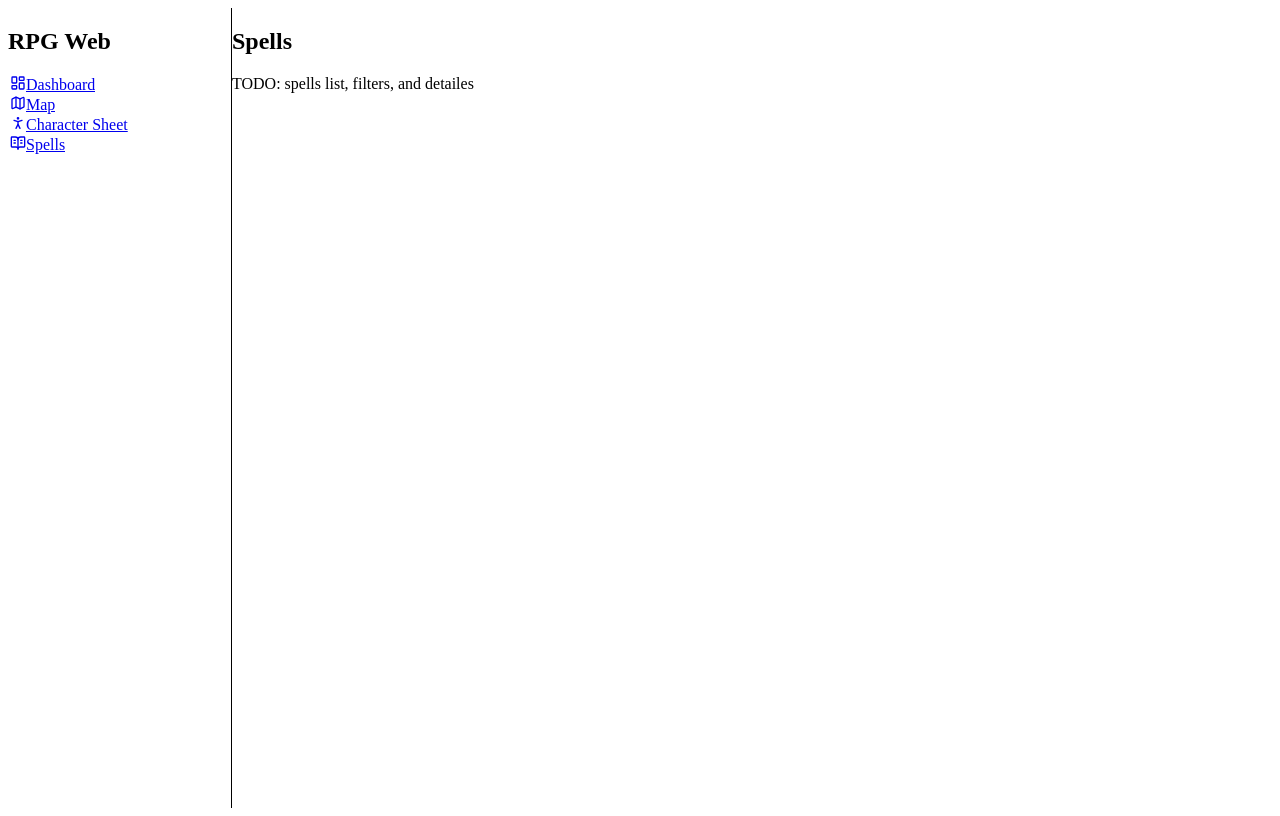
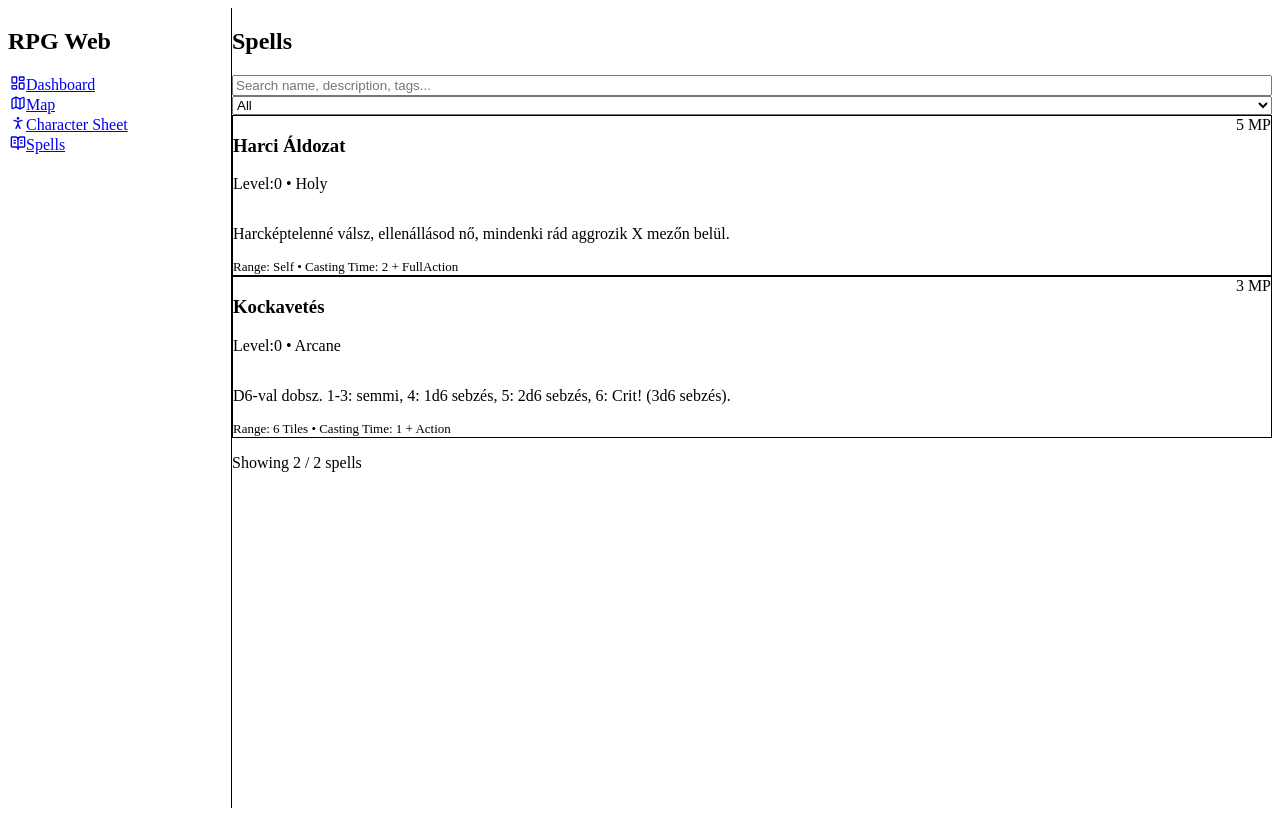
Before and after one commit to Myseriae/rpg-web, a React (Vite) app: page /spells in a window 1280 px wide. Built offline with nearby package versions, Linux system fonts and the light colour scheme.

Commit message:
feat(spells): types, seed data, filters, list + card

```diff
--- /dev/null
+++ b/src/features/spells/components/SpellCard.tsx
@@ -0,0 +1,29 @@
+import type { Spell } from "../types.ts";
+
+export default function SpellCard({ spell }: { spell: Spell }) {
+  return (
+    <article className="rounded-lg border border-zinc-800 bg-zinc-900/60 p-4 hover:bg-zinc-900 transition-colors">
+      <header className="flex items-start justify-between gap-4">
+        <div>
+          <h3 className="text-lg font-semibold leading-tight">{spell.name}</h3>
+          <p className="text-xs text-zinc-400">
+            Level:{spell.level} • {spell.element}
+          </p>
+        </div>
+        <span className="text-xs rounded px-2 py-1 bg-zinc-800 text-zinc-300">
+          {spell.manaCost} MP
+        </span>
+      </header>
+
+      <p className="mt-3 text-sm text-zinc-300 line-clamp-3">
+        {spell.description}
+      </p>
+
+      {/* TODO: render tags as small chips; e.g., damage/aoe/control */}
+      {/* Tip: map spell.tags to <span className="text-[10px] ..."> */}
+      <footer className="mt-3 text-[13px] text-zinc-400">
+        Range: {spell.range} • Casting Time: {spell.castingTime}
+      </footer>
+    </article>
+  );
+}
--- a/src/features/spells/components/data.ts
+++ /dev/null
@@ -1,5 +0,0 @@
-import type { Spell } from "./types.ts";
-
-export const SPELLS: Spell[] = [];
-
-//asd
--- /dev/null
+++ b/src/features/spells/data.ts
@@ -0,0 +1,31 @@
+import type { Spell } from "./types.ts";
+
+export const SPELLS: Spell[] = [
+  {
+    id: "harcialdozat",
+    name: "Harci Áldozat",
+    level: 0,
+    element: "Holy",
+    manaCost: 5,
+    castingTime: "2 + FullAction",
+    range: "Self",
+    duration: "2 Turns",
+    tags: ["buff", "self"],
+    description:
+      "Harcképtelenné válsz, ellenállásod nő, mindenki rád aggrozik X mezőn belül.",
+  },
+  {
+    id: "kockavetes",
+    name: "Kockavetés",
+    level: 0,
+    element: "Arcane",
+    manaCost: 3,
+    castingTime: "1 + Action",
+    range: "6 Tiles",
+    duration: "Instant",
+    tags: ["utility", "ranged"],
+    description:
+      "D6-val dobsz. 1-3: semmi, 4: 1d6 sebzés, 5: 2d6 sebzés, 6: Crit! (3d6 sebzés).",
+  },
+  // ...more spells...
+];
--- a/src/pages/Spells.tsx
+++ b/src/pages/Spells.tsx
@@ -1,10 +1,57 @@
-import React from "react";
+import { useMemo, useState } from "react";
+import { SPELLS } from "../features/spells/data.ts";
+import SpellCard from "../features/spells/components/SpellCard.tsx";
+
+const LEVELS: (number | "All")[] = [0, 1, 2, 3, 4, 5, 6, 7, 8, 9, "All"];
 
 function Spells() {
+  const [q, setQ] = useState("");
+  const [level, setLevel] = useState<number | "All">("All");
+
+  const filtered = useMemo(() => {
+    const query = q.toLowerCase().trim();
+    return SPELLS.filter((spell) => {
+      const matchesQuery =
+        spell.name.toLowerCase().includes(query) ||
+        spell.description.toLowerCase().includes(query) ||
+        spell.tags.some((tag) => tag.toLowerCase().includes(query));
+
+      const matchesLevel = level === "All" || spell.level === level;
+
+      return matchesQuery && matchesLevel;
+    });
+  }, [q, level]);
   return (
     <section className="p-6">
       <h1 className="text-2xl font-semibold">Spells</h1>
-      <p className="text-zinc-400">TODO: spells list, filters, and detailes</p>
+      <div className="mt-4 grid grid-cols-1 md:grid-cols-3 gap-4">
+        <input
+          value={q}
+          onChange={(e) => setQ(e.target.value)}
+          placeholder="Search name, description, tags..."
+        />
+        <select
+          value={String(level)}
+          onChange={(e) => {
+            const v = e.target.value;
+            setLevel(v === "All" ? "All" : Number(v));
+          }}
+        >
+          {LEVELS.map((lvl) => (
+            <option key={String(lvl)} value={String(lvl)}>
+              {String(lvl)}
+            </option>
+          ))}
+        </select>
+      </div>
+      <div className="mt-6 grid grid-cols-1 sm:grid-cols-2 xl:grid-cols-3 gap-4">
+        {filtered.map((spell) => (
+          <SpellCard key={spell.id} spell={spell} />
+        ))}
+      </div>
+      <p className="mt-3 text-xs text-zinc-500">
+        Showing {filtered.length} / {SPELLS.length} spells
+      </p>
     </section>
   );
 }
```
Also changed, not shown: src/features/spells/types.ts (renamed from src/features/spells/components/types.ts).
